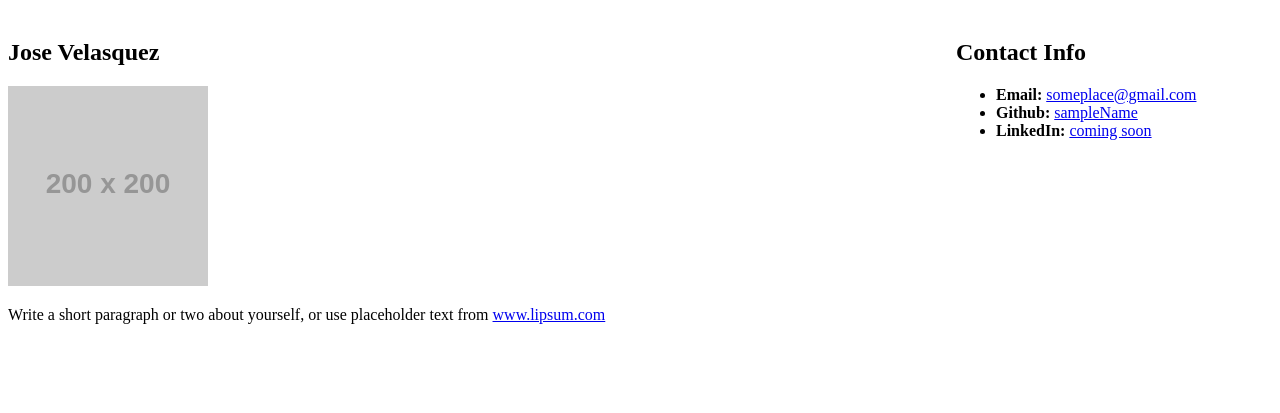
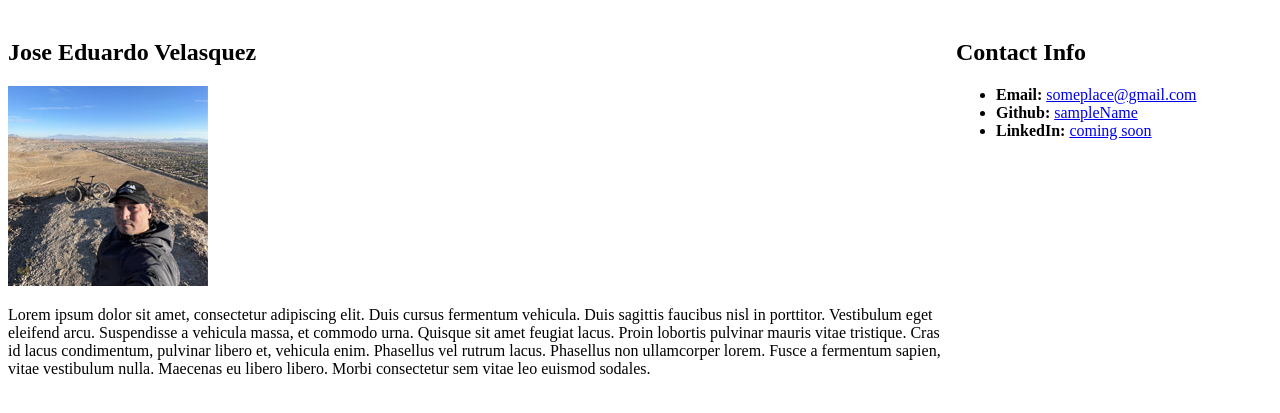
Before and after one commit to joseduardo15062005/03-HTML-CSS, a plain HTML site: page index.html in a window 1280 px wide. Shown: the part 61-474 px from the top of the page. Drawn offline with Linux system fonts and the light colour scheme; placeholder pictures from the web are drawn by us.

Commit message:
Add Lorem Paragraph

```diff
--- a/index.html
+++ b/index.html
@@ -16,13 +16,20 @@
   <div class="container">
     <section id="main-bio">
       <!-- TODO: Replace content with your own info -->
-      <h2>Jose Velasquez</h2>
+      <h2>Jose Eduardo Velasquez</h2>
 
-      <img id="bio-image" src="https://placehold.it/200x200" alt="Your Name" />
+      <img id="bio-image" src="image.jpg" alt="Jose Velasquez" />
 
       <p>
-        Write a short paragraph or two about yourself, or use placeholder text
-        from <a href="http://www.lipsum.com/">www.lipsum.com</a>
+        Lorem ipsum dolor sit amet, consectetur adipiscing elit. Duis cursus fermentum vehicula. Duis sagittis faucibus
+        nisl in
+        porttitor. Vestibulum eget eleifend arcu. Suspendisse a vehicula massa, et commodo urna. Quisque sit amet
+        feugiat lacus.
+        Proin lobortis pulvinar mauris vitae tristique. Cras id lacus condimentum, pulvinar libero et, vehicula enim.
+        Phasellus
+        vel rutrum lacus. Phasellus non ullamcorper lorem. Fusce a fermentum sapien, vitae vestibulum nulla. Maecenas eu
+        libero
+        libero. Morbi consectetur sem vitae leo euismod sodales.
       </p>
     </section>
 
```
